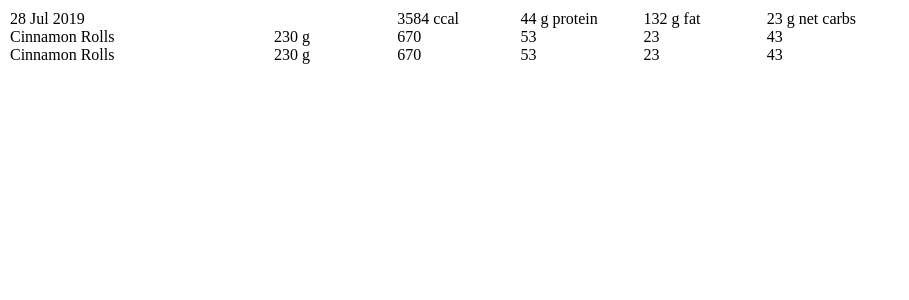
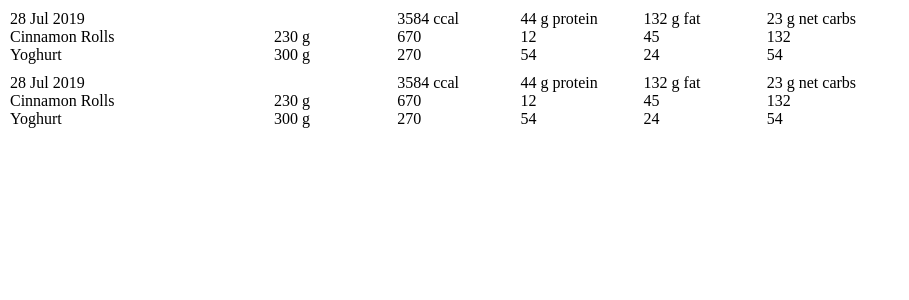
Before and after one commit to jetpackpony/diet-tracker, a React (Create React App) app: page / in a window 1280 px wide. Shown: the top 300 px of the page, without its empty margins (0-909 px from the left). Built offline with nearby package versions, Linux system fonts and the light colour scheme.

Commit message:
Parametrised FoodJournal component

```diff
--- a/src/App.js
+++ b/src/App.js
@@ -1,5 +1,5 @@
 import React from 'react';
-import FoodJournal from './FoodJournal';
+import FoodJournal from './components/FoodJournal';
 
 const App = () => {
   return (
--- a/src/FoodJournal.js
+++ /dev/null
@@ -1,58 +0,0 @@
-import React from 'react';
-import styles from './FoodJournal.module.css';
-
-const DayHeader = ({
-  date,
-  totalCal,
-  totalProtein,
-  totalFat,
-  totalCarbs
-}) => (
-  <header className={styles.row}>
-    <span>{date}</span>
-    <span></span>
-    <span>{totalCal} ccal</span>
-    <span>{totalProtein} g protein</span>
-    <span>{totalFat} g fat</span>
-    <span>{totalCarbs} g net carbs</span>
-  </header>
-);
-
-const DayList = () => (
-  <ul className={styles.list}>
-    <DayItem />
-    <DayItem />
-  </ul >
-);
-
-const DayItem = () => (
-  <li className={styles.row}>
-    <span>Cinnamon Rolls</span>
-    <span>230 g</span>
-    <span>670</span>
-    <span>53</span>
-    <span>23</span>
-    <span>43</span>
-  </li>
-);
-
-const DayLog = () => (
-  <article className={styles.dayLog}>
-    <DayHeader
-      date="28 Jul 2019"
-      totalCal="3584"
-      totalProtein="44"
-      totalFat="132"
-      totalCarbs="23"
-    />
-    <DayList/>
-  </article>
-);
-
-const FoodJournal = () => (
-  <section className={styles.container}>
-    <DayLog/>
-  </section>
-);
-
-export default FoodJournal;
--- /dev/null
+++ b/src/components/FoodJournal/FoodJournal.js
@@ -0,0 +1,78 @@
+import React from 'react';
+import styles from './FoodJournal.module.css';
+
+const DayHeader = ({
+  date,
+  totalCal,
+  totalProtein,
+  totalFat,
+  totalCarbs
+}) => (
+  <header className={styles.row}>
+    <span>{date}</span>
+    <span></span>
+    <span>{totalCal} ccal</span>
+    <span>{totalProtein} g protein</span>
+    <span>{totalFat} g fat</span>
+    <span>{totalCarbs} g net carbs</span>
+  </header>
+);
+
+const DayList = ({ itemList }) => {
+  const list = itemList.map((item, i) => (
+    <DayItem key={i} {...item} />
+  ));
+  return (
+    <ul className={styles.list}>
+      {list}
+    </ul >
+  );
+};
+
+const DayItem = ({
+  title,
+  weight,
+  calories,
+  protein,
+  fat,
+  carbs
+}) => (
+  <li className={styles.row}>
+    <span>{title}</span>
+    <span>{weight} g</span>
+    <span>{calories}</span>
+    <span>{protein}</span>
+    <span>{fat}</span>
+    <span>{carbs}</span>
+  </li>
+);
+
+const DayLog = ({
+  date,
+  totalCal,
+  totalProtein,
+  totalFat,
+  totalCarbs,
+  itemList
+}) => (
+  <article className={styles.dayLog}>
+    <DayHeader
+      date={date}
+      totalCal={totalCal}
+      totalProtein={totalProtein}
+      totalFat={totalFat}
+      totalCarbs={totalCarbs}
+    />
+    <DayList itemList={itemList} />
+  </article>
+);
+
+const FoodJournal = ({dates}) => (
+  <section className={styles.container}>
+    {dates.map((data, i) => (
+      <DayLog key={i} {...data} />
+    ))}
+  </section>
+);
+
+export default FoodJournal;
--- /dev/null
+++ b/src/components/FoodJournal/index.js
@@ -0,0 +1,59 @@
+import React from 'react';
+import FoodJournal from './FoodJournal';
+
+const dates = [
+  {
+    date: "28 Jul 2019",
+    totalCal: "3584",
+    totalProtein: "44",
+    totalFat: "132",
+    totalCarbs: "23",
+    itemList: [
+      {
+        title: "Cinnamon Rolls",
+        weight: "230",
+        calories: "670",
+        protein: "12",
+        fat: "45",
+        carbs: "132"
+      },
+      {
+        title: "Yoghurt",
+        weight: "300",
+        calories: "270",
+        protein: "54",
+        fat: "24",
+        carbs: "54"
+      },
+    ]
+  },
+  {
+    date: "28 Jul 2019",
+    totalCal: "3584",
+    totalProtein: "44",
+    totalFat: "132",
+    totalCarbs: "23",
+    itemList: [
+      {
+        title: "Cinnamon Rolls",
+        weight: "230",
+        calories: "670",
+        protein: "12",
+        fat: "45",
+        carbs: "132"
+      },
+      {
+        title: "Yoghurt",
+        weight: "300",
+        calories: "270",
+        protein: "54",
+        fat: "24",
+        carbs: "54"
+      },
+    ]
+  }
+];
+
+export default () => (
+  <FoodJournal dates={dates}/>
+);
```
Also changed, not shown: src/components/FoodJournal/FoodJournal.module.css (renamed from src/FoodJournal.module.css).
